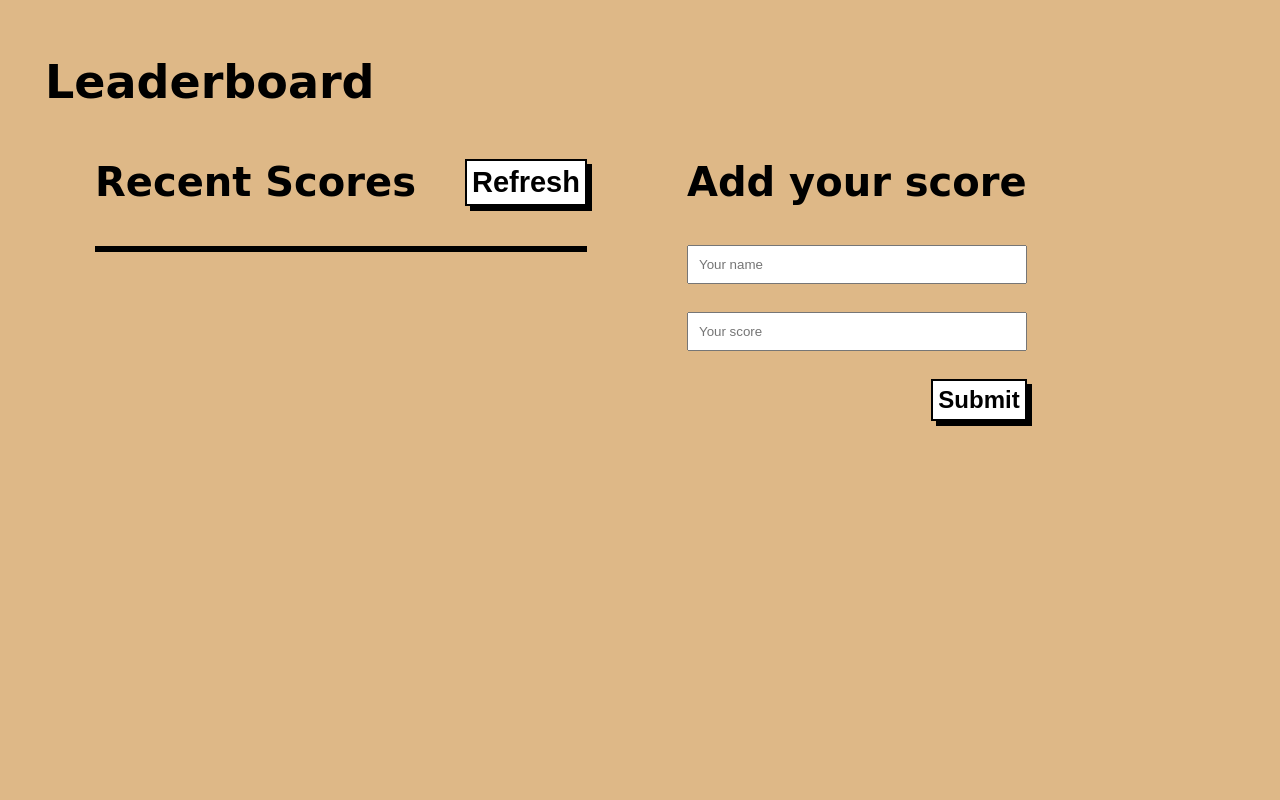
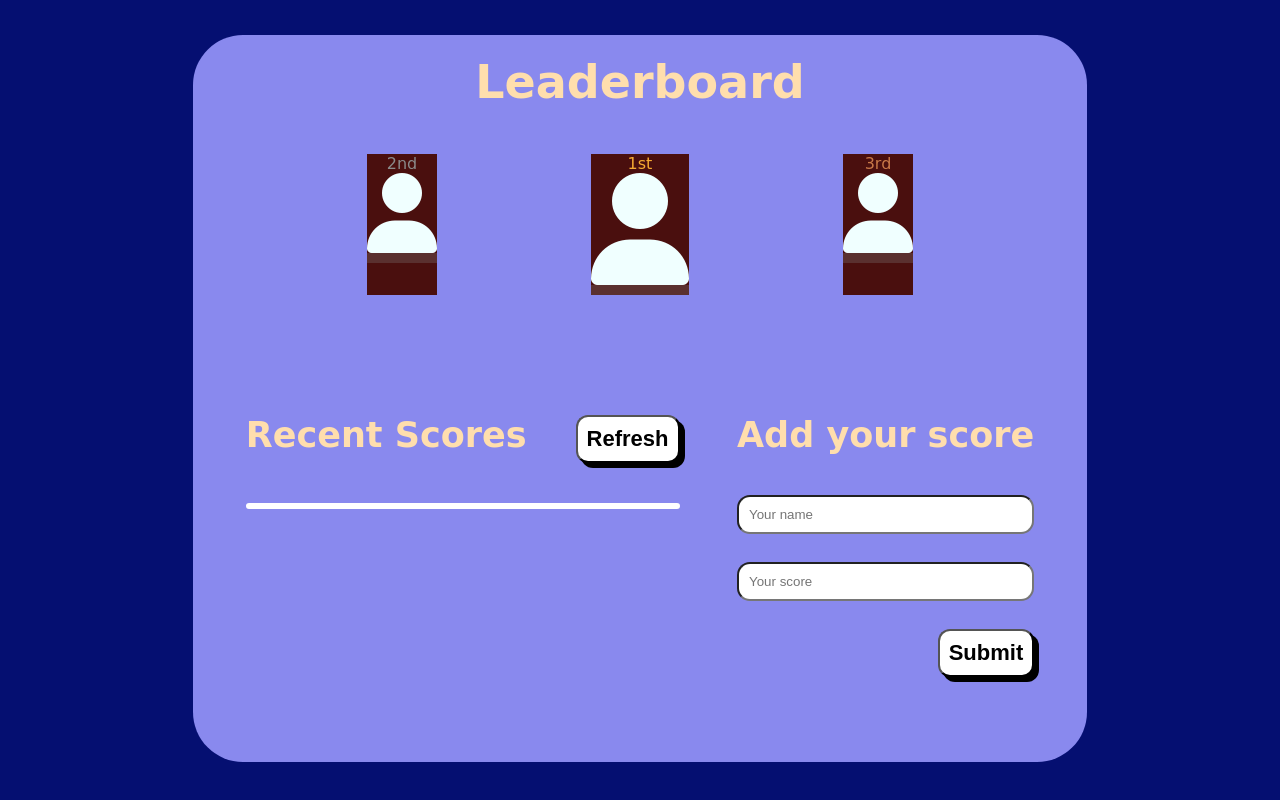
Before and after one commit to Yerimah/Leaderboard-App, a website built with webpack: page src/index.html in a window 1280 px wide. Built offline with nearby package versions, Linux system fonts and the light colour scheme.

Commit message:
modify style for leaderboard

```diff
--- a/package.json
+++ b/package.json
@@ -32,7 +32,7 @@
     "stylelint-csstree-validator": "^1.9.0",
     "stylelint-scss": "^3.21.0",
     "webpack": "^5.66.0",
-    "webpack-cli": "^4.9.1",
+    "webpack-cli": "^4.10.0",
     "webpack-dev-server": "^4.7.3"
   },
   "dependencies": {
--- a/src/index.html
+++ b/src/index.html
@@ -4,15 +4,40 @@
     <meta charset="UTF-8">
     <meta http-equiv="X-UA-Compatible" content="IE=edge">
     <meta name="viewport" content="width=device-width, initial-scale=1.0">
+    <script
+    src="https://kit.fontawesome.com/c2d0b29889.js"
+    crossorigin="anonymous">
+    </script>
     <title>Leaderboard</title>
 </head>
 <body>
     <main>
     <div class="head">
-        <h1>Leaderboard</h1>
+       <h1 id="lead">Leaderboard</h1>
     </div>
 
-    <section class="main-section">
+    <section>
+      <div class="position-ranks">
+        <div class="user-ranks">
+            <p class="second-grade rank">2nd</p>
+            <i class="fas fa-user fa-5x"></i>
+            <p class="name"></p>
+            <p class="score"></p>
+        </div>
+        <div class="user-ranks">
+            <p class="first-grade rank">1st</p>
+            <i class="fas fa-user fa-7x"></i>
+            <p class="name"></p>
+            <p class="score"></p>
+        </div>
+        <div class="user-ranks">
+            <p class="third-grade rank">3rd</p>
+            <i class="fas fa-user fa-5x"></i>
+            <p class="name"></p>
+            <p class="score"></p>
+        </div>
+      </div>
+      <div class="main-section">
         <div class="scores-head">
             <div class="recent-score">
                 <h2>Recent Scores</h2>
@@ -20,7 +45,7 @@
             </div>
             <div class="score-table">
                 <ul class="scorelist">
-                   </ul>
+                </ul>
             </div>
         </div>
 
@@ -32,6 +57,7 @@
                 <button class="add-btn" type="submit">Submit</button>
             </form>
         </div>
+      </div>
     </section>
     </main>
 </body>
--- a/src/style.css
+++ b/src/style.css
@@ -6,16 +6,50 @@
 
 body {
   font-family: cursive;
-  background-color: burlywood;
+  background-color: rgb(5, 15, 113);
 }
 
 main {
   padding: 20px;
-  margin: 35px 25px 0 25px;
+  margin: 35px 193px 45px 193px;
+  background-color: rgb(137, 137, 238);
+  border-radius: 50px;
 }
 
 h1 {
   font-size: 46px;
+  text-align: center;
+  color: navajowhite;
+}
+
+.position-ranks {
+  display: flex;
+  justify-content: space-evenly;
+  margin-top: 45px;
+}
+
+.user-ranks {
+  background-color: rgb(74, 15, 14);
+}
+
+.rank {
+  text-align: center;
+}
+
+.second-grade {
+  color: rgb(138, 138, 138);
+}
+
+.first-grade {
+  color: rgb(245, 170, 50);
+}
+
+.third-grade {
+  color: rgb(199, 120, 72);
+}
+
+.fa-user {
+  color: azure;
 }
 
 .recent-score {
@@ -24,23 +58,31 @@ h1 {
 }
 
 .recent-score h2 {
-  font-size: 40px;
+  font-size: 35px;
+  color: navajowhite;
 }
 
 .refresh-btn {
   margin-left: 49px;
-  font-size: 29px;
-  padding: 5px;
-  border: 2px solid black;
+  font-size: 22px;
+  padding: 9px;
+  border-radius: 12px;
   background-color: white;
   font-weight: bold;
   cursor: pointer;
   box-shadow: 5px 5px black;
 }
 
+.refresh-btn:hover {
+  background-color: yellow;
+}
+
 .scorelist {
   list-style-type: none;
-  border: 3px solid black;
+  border: 3px solid white;
+  border-radius: 13px;
+  overflow-y: auto;
+  max-height: 245px;
 }
 
 .score {
@@ -54,8 +96,8 @@ h1 {
 
 .main-section {
   display: flex;
-  gap: 100px;
-  margin: 50px;
+  justify-content: space-around;
+  margin: 120px 4px 65px 4px;
 }
 
 .formdata {
@@ -66,21 +108,27 @@ h1 {
 
 input {
   padding: 10px;
+  border-radius: 13px;
 }
 
 .input-score h2 {
-  font-size: 40px;
+  font-size: 35px;
   margin-bottom: 40px;
+  color: navajowhite;
 }
 
 .add-btn {
   display: flex;
   align-self: flex-end;
-  font-size: 24px;
+  font-size: 22px;
   background-color: white;
-  border: 2px solid black;
-  padding: 5px;
+  border-radius: 12px;
+  padding: 9px;
   font-weight: 600;
   cursor: pointer;
   box-shadow: 5px 5px black;
 }
+
+.add-btn:hover {
+  background-color: yellow;
+}
```
Also changed, not shown: dist/index.html, dist/main.js, 1 other file.
